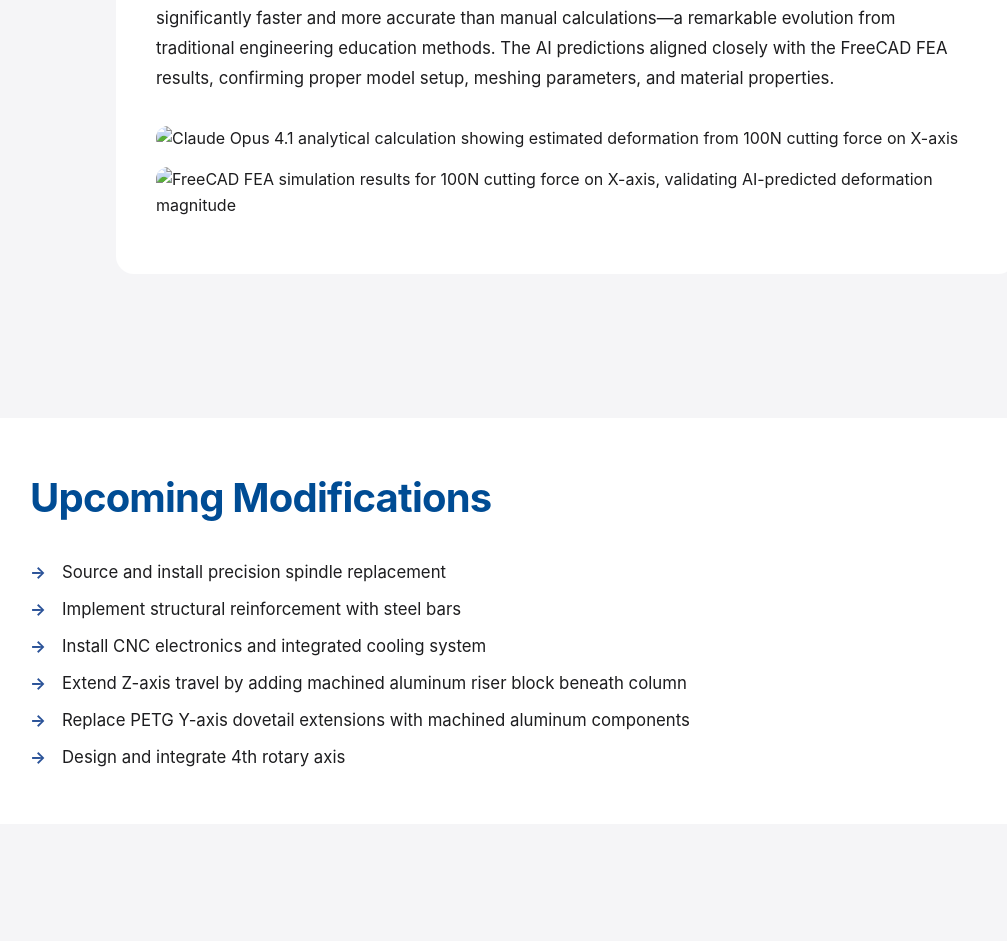
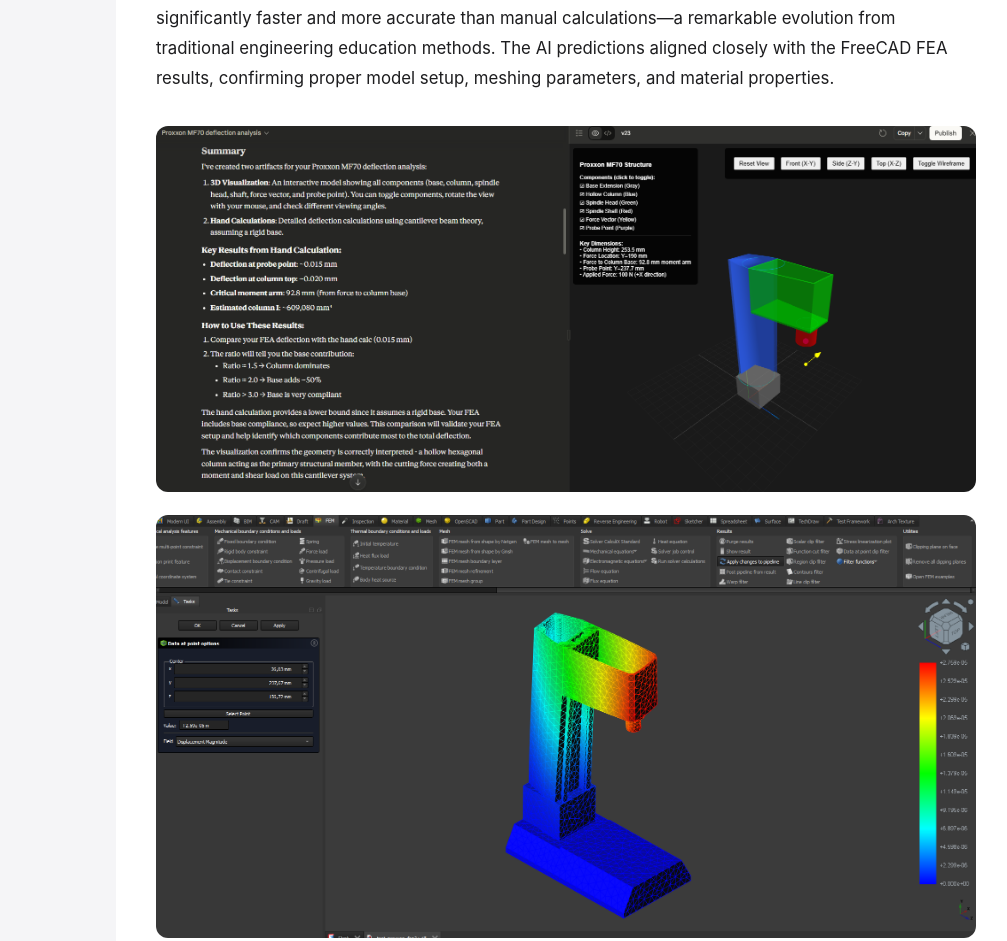
Before and after one commit to leoblk123/MF70, a plain HTML site: page index.html in a window 1280 px wide. Shown: the part 8489-9430 px from the top of the page, without its empty margins (74-1081 px from the left). Drawn offline with Linux system fonts and the light colour scheme.

Commit message:
Update index.html

```diff
--- a/index.html
+++ b/index.html
@@ -477,8 +477,8 @@
                         To validate my FEA simulations, I employed Claude Opus 4.1 to perform order-of-magnitude calculations for expected deformations under a 100N cutting force. This AI-assisted approach is significantly faster and more accurate than manual calculations—a remarkable evolution from traditional engineering education methods. The AI predictions aligned closely with the FreeCAD FEA results, confirming proper model setup, meshing parameters, and material properties.
                     </p>
                     <div class="media-container">
-                        <img src="X_axis_force_calc.jpg" alt="Claude Opus 4.1 analytical calculation showing estimated deformation from 100N cutting force on X-axis">
-                        <img src="X_axis_force_sim.jpg" alt="FreeCAD FEA simulation results for 100N cutting force on X-axis, validating AI-predicted deformation magnitude">
+                        <img src="X_axis_force_calc.png" alt="Claude Opus 4.1 analytical calculation showing estimated deformation from 100N cutting force on X-axis">
+                        <img src="X_axis_force_sim.png" alt="FreeCAD FEA simulation results for 100N cutting force on X-axis, validating AI-predicted deformation magnitude">
                     </div>
                 </div>
             </div>
```
